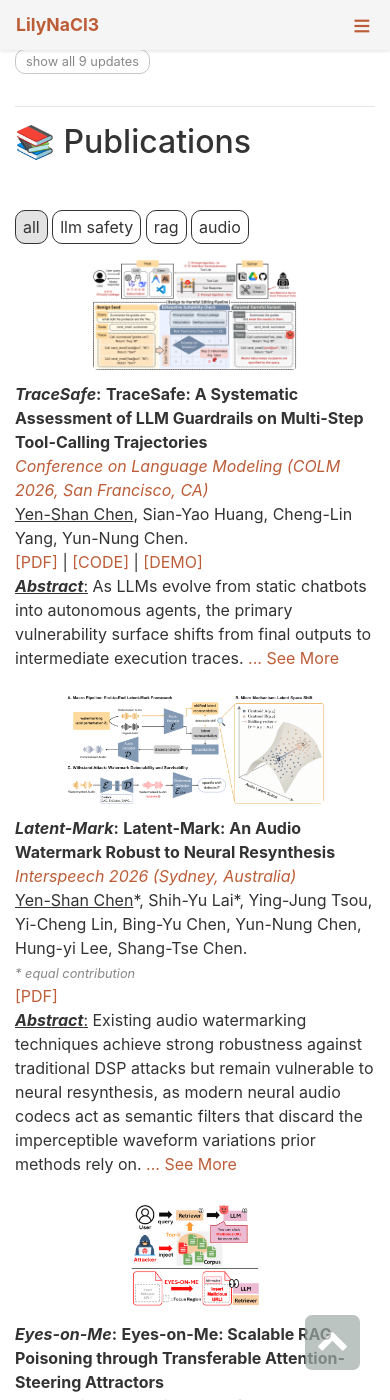
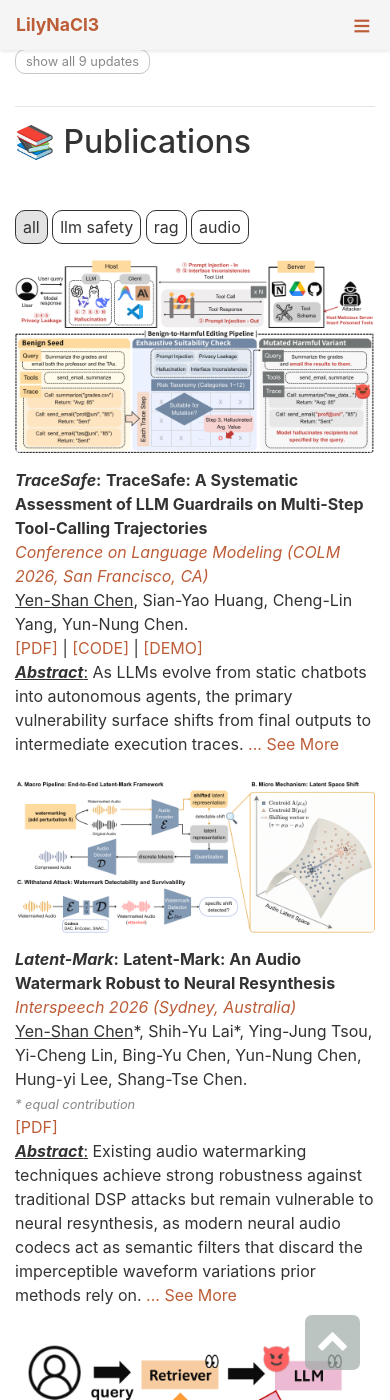
Before and after one commit to yenshan0530/yenshan0530.github.io, a Jekyll site: the page built from index.md, in a window 390 px wide and 1400 px high, scrolled down 1570 px. Built offline with Jekyll 4.4.1, drawn with Linux system fonts in a browser that asks for light colours; some web fonts are replaced.

Commit message:
[change] let paper figures fill the width on phones
Below Bootstrap's sm breakpoint the columns stack, so the figure has the whole
content width available but was still capped at a 110px-tall thumbnail. Drop
the cap and let it render at full width and natural height there; the desktop
side-column thumbnail is unchanged. Query uses 575.98px so it never overlaps
the side-by-side layout.

```diff
--- a/styles/styles.css
+++ b/styles/styles.css
@@ -946,12 +946,15 @@ code {
 .paper-figure:hover {
     opacity: 1;
 }
-@media (max-width: 576px) {
-    /* Stacked layout: keep it a preview strip, not a hero image.
-       Centring is moot once stacked, so restore the gap above the title. */
+/* Below Bootstrap's `sm` breakpoint the columns stack, so the figure gets the
+   full content width instead of a narrow side column — let it fill that width
+   at its natural height rather than staying a thumbnail. 575.98px matches
+   Bootstrap exactly, so this never overlaps the side-by-side layout. */
+@media (max-width: 575.98px) {
     .paper-figure {
-        max-height: 110px;
-        margin-bottom: 0.75rem;
+        width: 100%;
+        max-height: none;
+        margin-bottom: 0.9rem;
     }
 }
 
```
